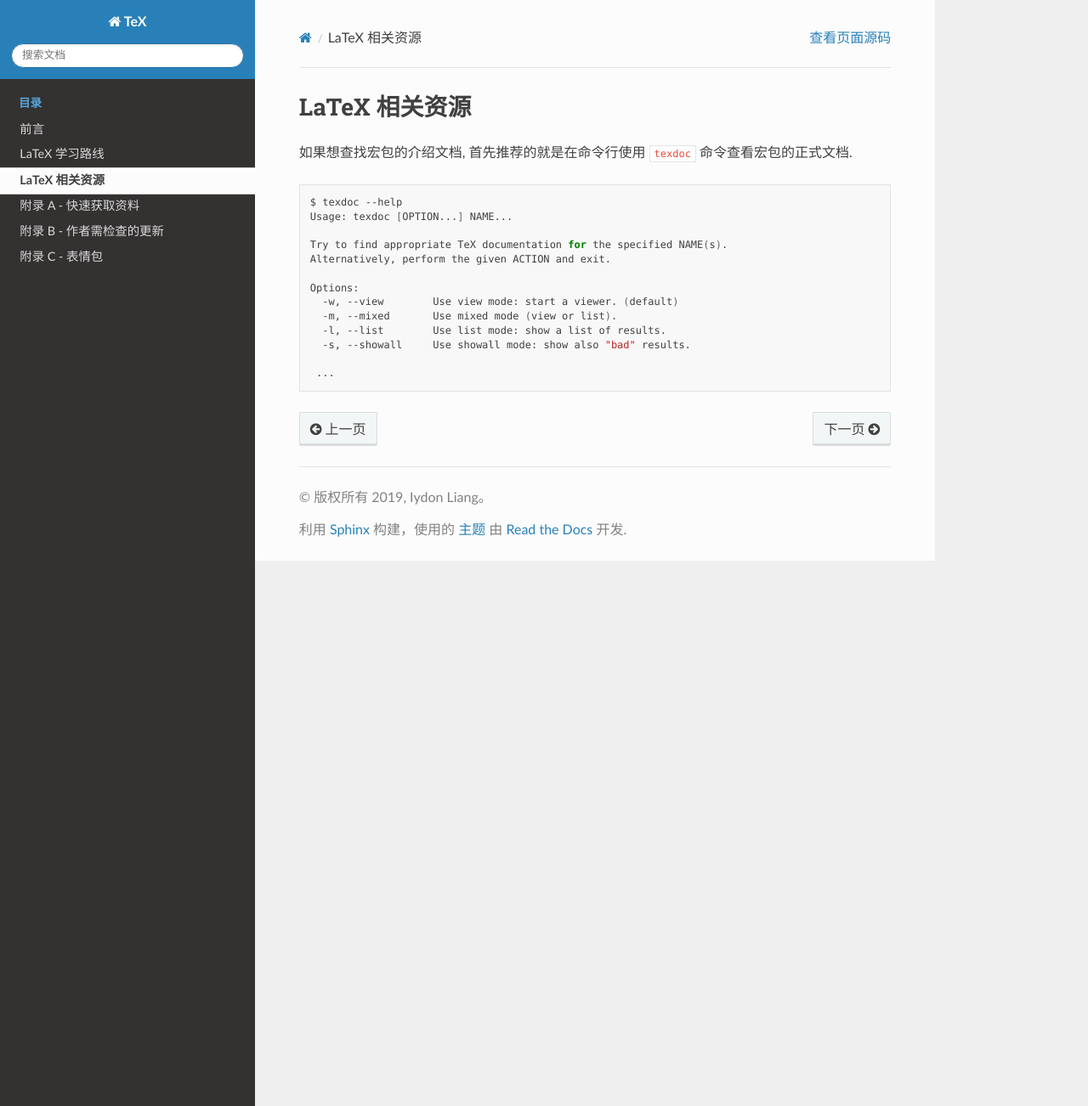
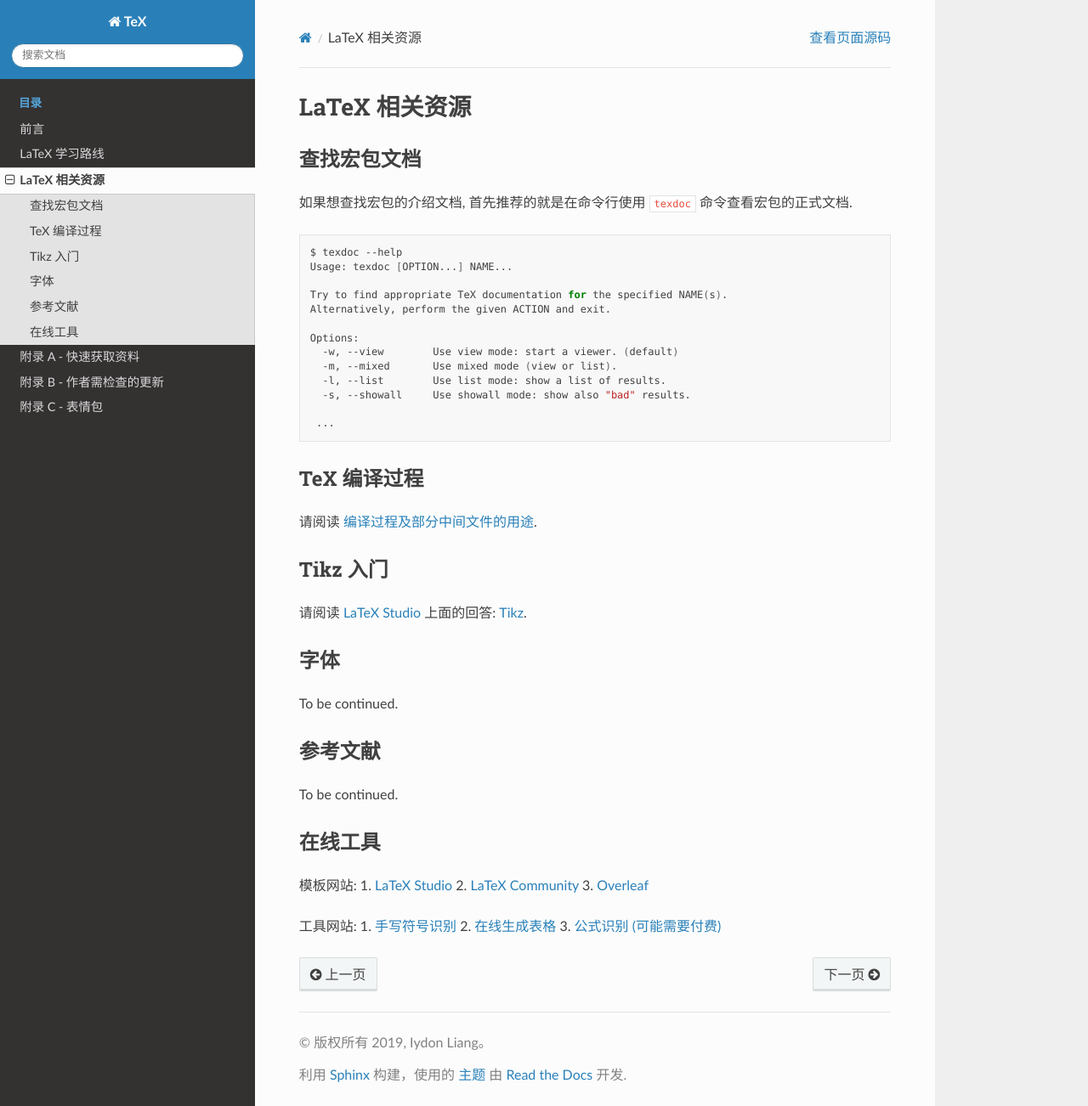
Before and after one commit to iydon/tex, a Sphinx documentation site: the page built from source/sections/2-resources.rst, in a window 1280 px wide and 1302 px high. Shown: the whole window at 85% size. Built offline with Sphinx 7.4.7 and the Read the Docs theme 2.0.0, drawn with Linux system fonts in a browser that asks for light colours.

Commit message:
parse macro

```diff
--- a/source/_origin/sections/2-resources.rst
+++ b/source/_origin/sections/2-resources.rst
@@ -23,7 +23,7 @@ Options:
 
 
 \subsection('Tikz 入门')
-请阅读 \href(\get_cache('wenda_latexstudio'), 'LaTeX Studio') 上面的回答: \href(\get_cache('tikz'), Tikz).
+请阅读 \href(\get_cache('wenda_latexstudio'), 'LaTeX Studio') 上面的回答: \href(\get_cache('tikz'), 'Tikz').
 
 
 \subsection('字体')
--- a/source/sections/2-resources.rst
+++ b/source/sections/2-resources.rst
@@ -1,6 +1,9 @@
 ==========
 LaTeX 相关资源
 ==========
+------
+查找宏包文档
+------
 如果想查找宏包的介绍文档, 首先推荐的就是在命令行使用 ``texdoc`` 命令查看宏包的正式文档.
 
 .. code-block:: shell
@@ -18,3 +21,43 @@ LaTeX 相关资源
 	  -s, --showall     Use showall mode: show also "bad" results.
 
 	 ...
+
+
+
+
+--------
+TeX 编译过程
+--------
+请阅读 `编译过程及部分中间文件的用途 <https://mp.weixin.qq.com/s/MR94nk_gJIvOPl7kmJ1biA>`_.
+
+
+-------
+Tikz 入门
+-------
+请阅读 `LaTeX Studio <https://wenda.latexstudio.net/>`_ 上面的回答: `Tikz <https://wenda.latexstudio.net/q-1250.html>`_.
+
+
+----
+字体
+----
+To be continued.
+
+
+----
+参考文献
+----
+To be continued.
+
+
+----
+在线工具
+----
+模板网站:
+1. `LaTeX Studio <http://www.latexstudio.net/>`_
+2. `LaTeX Community <https://latex.org/forum/>`_
+3. `Overleaf <https://www.overleaf.com/latex/templates>`_
+
+工具网站:
+1. `手写符号识别 <http://detexify.kirelabs.org/classify.html>`_
+2. `在线生成表格 <http://tablesgenerator.com/>`_
+3. `公式识别 (可能需要付费) <https://mathpix.com/>`_
--- a/source/sections/3-appendix_a.rst
+++ b/source/sections/3-appendix_a.rst
@@ -80,6 +80,6 @@
 
 
 
-.. _OverLeaf:
+.. _OverLeaf: 'https://www.overleaf.com/'
 .. _镜像列表: 'https://www.ctan.org/mirrors'
 .. _啸行: https://github.com/OsbertWang
```
